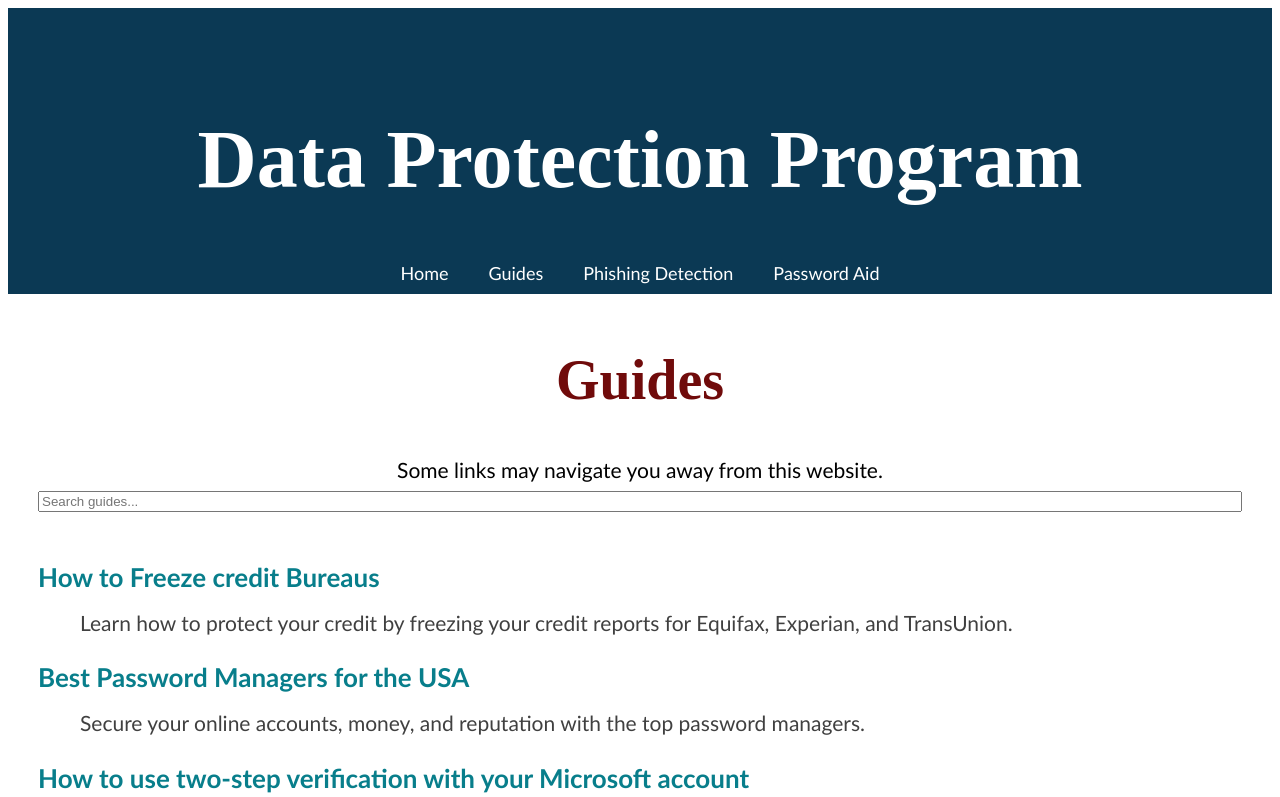
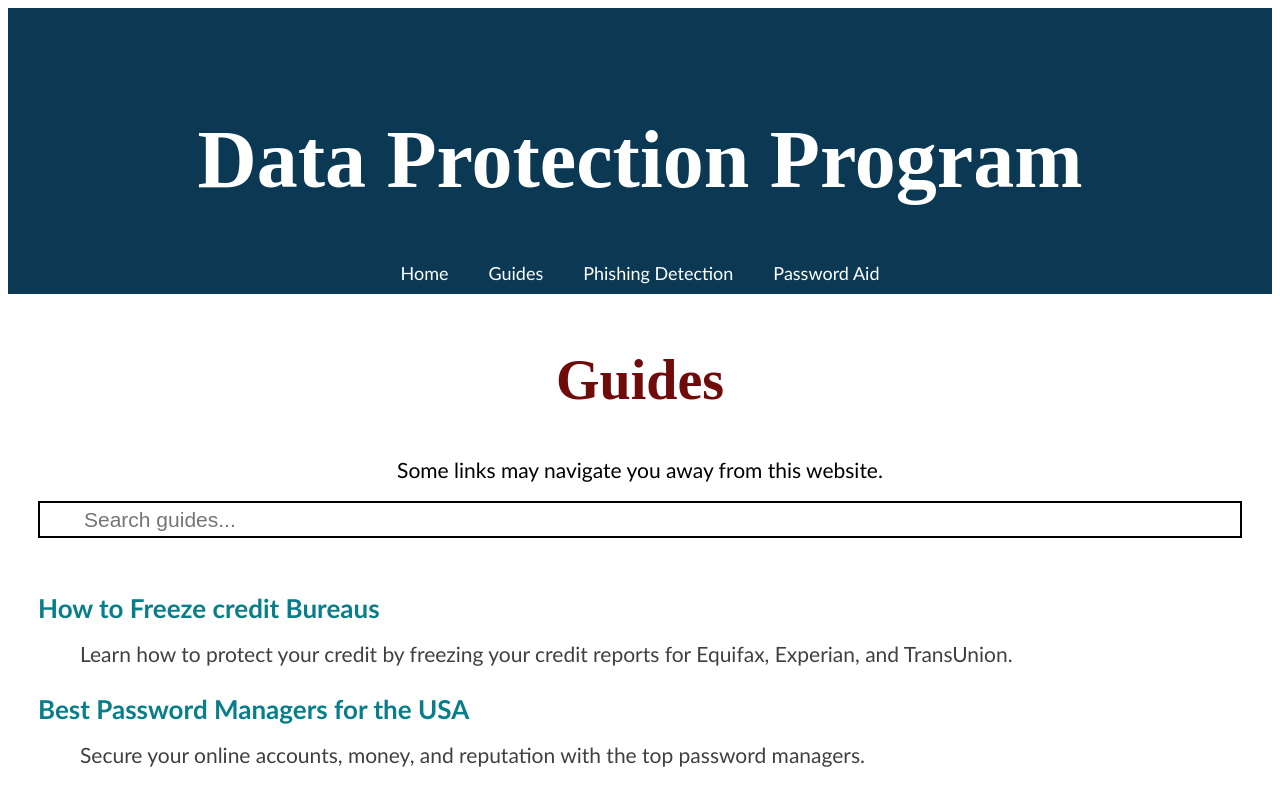
Before and after one commit to a13n20/Capstone, a React (Create React App) app in the folder frontend/: page /guides in a window 1280 px wide. Shown: the top 797 px of the page. Built offline with nearby package versions, Linux system fonts and the light colour scheme; no server answers; a web font is replaced by a local one.

Commit message:
Update pages.css

```diff
--- a/frontend/src/pages/pages.css
+++ b/frontend/src/pages/pages.css
@@ -235,3 +235,15 @@
     line-height: 1.5;
     font-size: calc(5px + 2vmin);
 }
+
+/* searchBar */
+input {
+    text-indent: 2em;
+    text-align: left;
+    color: black;
+    margin-top: 10px;
+    margin-bottom: 5px;
+    line-height: 1.5;
+    font-size: calc(5px + 2vmin);
+    border: 2px solid black;
+}
```
